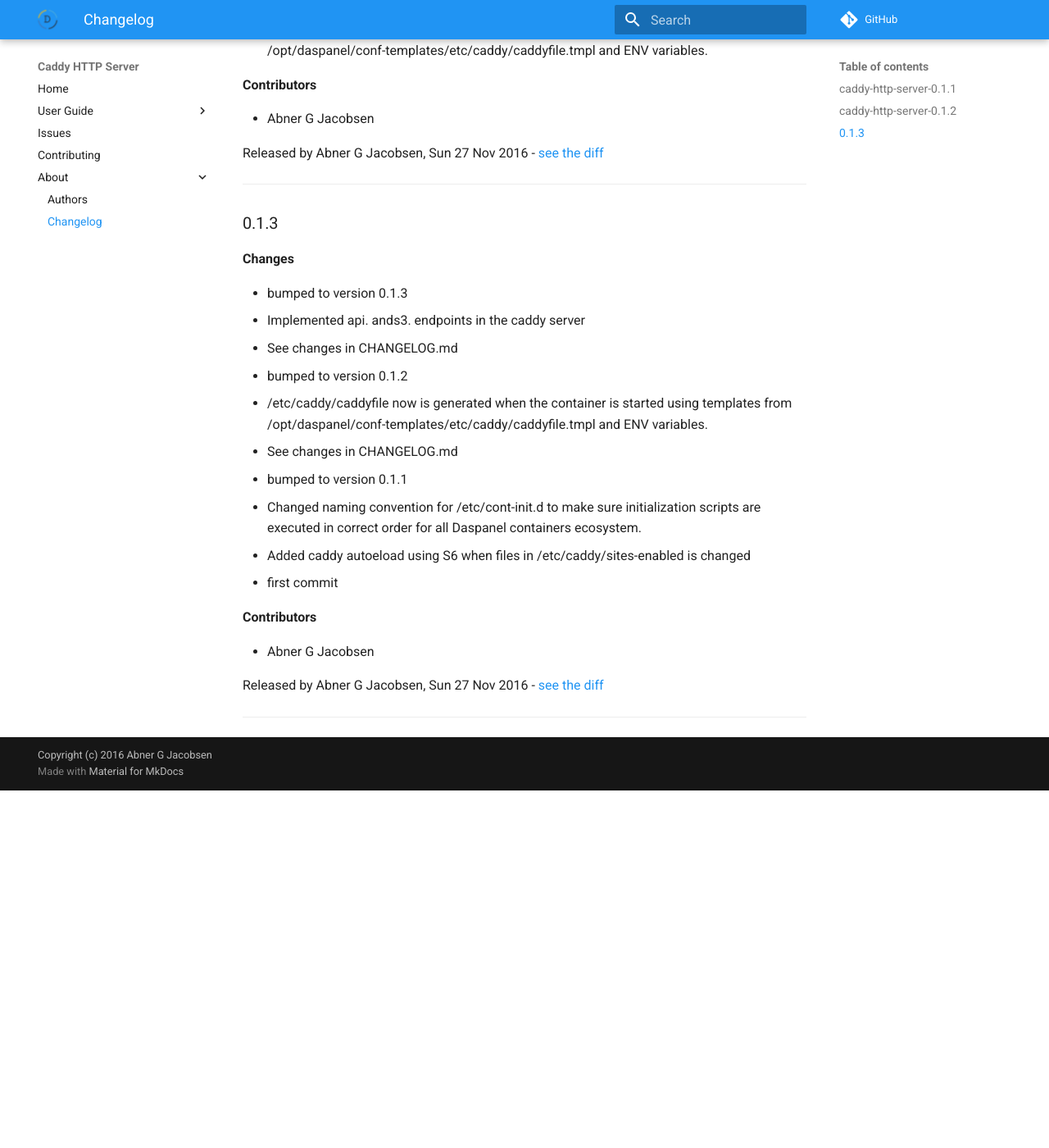
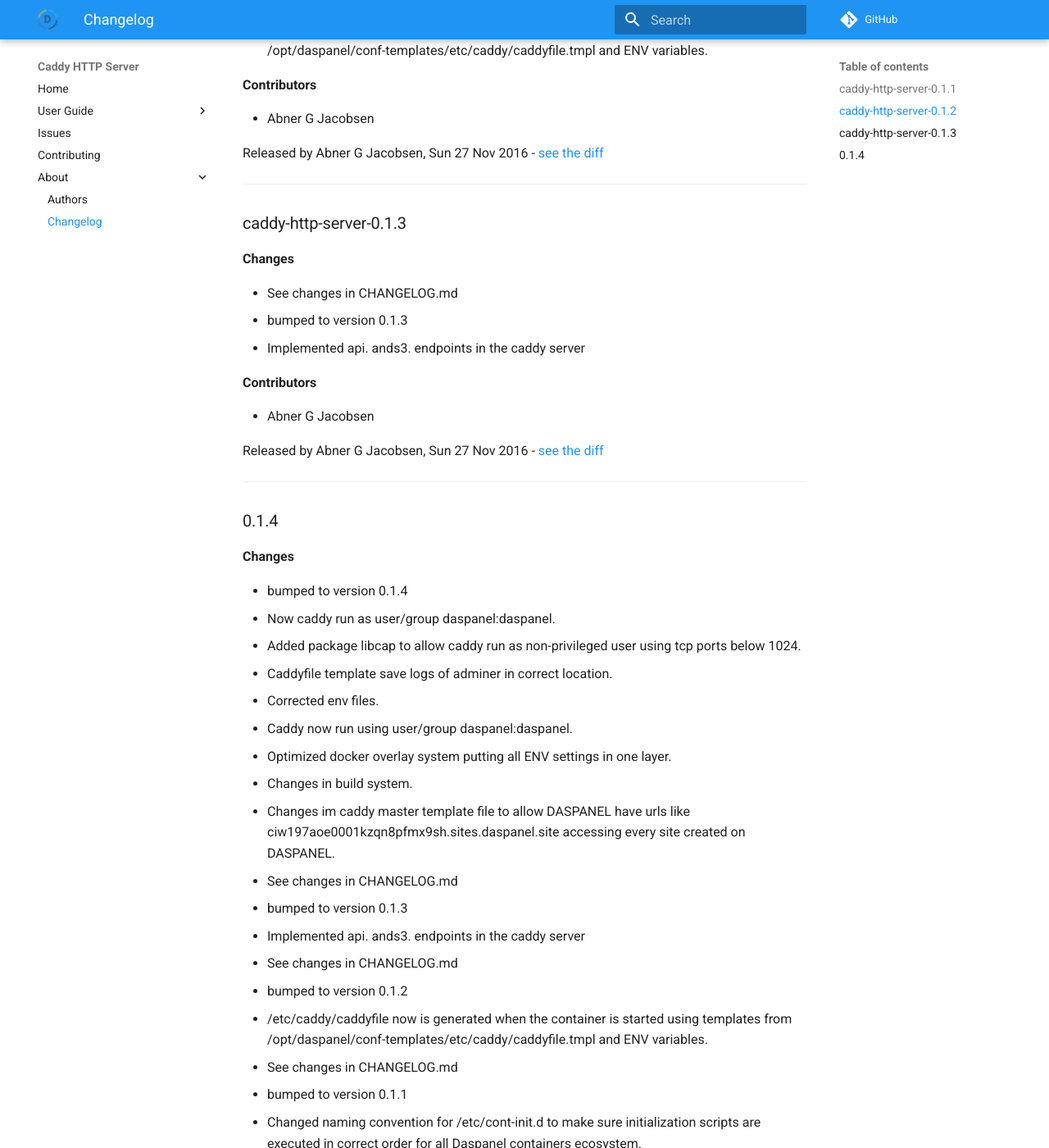
Before and after one commit to SIXwishlist/caddy-http-server, an MkDocs documentation site: the page built from docs/changelog.md, in a window 1280 px wide and 1400 px high, scrolled down 767 px. Shown: the whole window at 82% size. Built offline with MkDocs 1.6.1 and Material for MkDocs 9.7.7, drawn with Linux system fonts in a browser that asks for light colours; comment, search, counter and statistics services are not loaded; old or Windows-style settings are respelled for this version of MkDocs; before the commit the page ends 1731 px from its top, so only the background shows below that; some of the changed text lies outside the part shown.

Commit message:
See changes in CHANGELOG.md

```diff
--- a/docs/changelog.md
+++ b/docs/changelog.md
@@ -32,9 +32,34 @@
 [see the diff](https://github.com/admindaspanel/caddy-http-server/compare/...#diff)
 ______________
 
-### 0.1.3
+### caddy-http-server-0.1.3
 __Changes__
 
+- See changes in CHANGELOG.md
+- bumped to version 0.1.3
+- Implemented api. ands3. endpoints in the caddy server
+
+__Contributors__
+
+- Abner G Jacobsen
+
+Released by Abner G Jacobsen, Sun 27 Nov 2016 -
+[see the diff](https://github.com/admindaspanel/caddy-http-server/compare/...#diff)
+______________
+
+### 0.1.4
+__Changes__
+
+- bumped to version 0.1.4
+- Now caddy run as user/group daspanel:daspanel.
+- Added package libcap to allow caddy run as non-privileged user using tcp ports below 1024.
+- Caddyfile template save logs of adminer in correct location.
+- Corrected env files.
+- Caddy now run using user/group daspanel:daspanel.
+- Optimized docker overlay system putting all ENV settings in one layer.
+- Changes in build system.
+- Changes im caddy master template file to allow DASPANEL have urls like ciw197aoe0001kzqn8pfmx9sh.sites.daspanel.site accessing every site created on DASPANEL.
+- See changes in CHANGELOG.md
 - bumped to version 0.1.3
 - Implemented api. ands3. endpoints in the caddy server
 - See changes in CHANGELOG.md
```
Also changed, not shown: other parts of docs/changelog.md (+2 -2 lines), CHANGELOG.md (+28 -3 lines).
